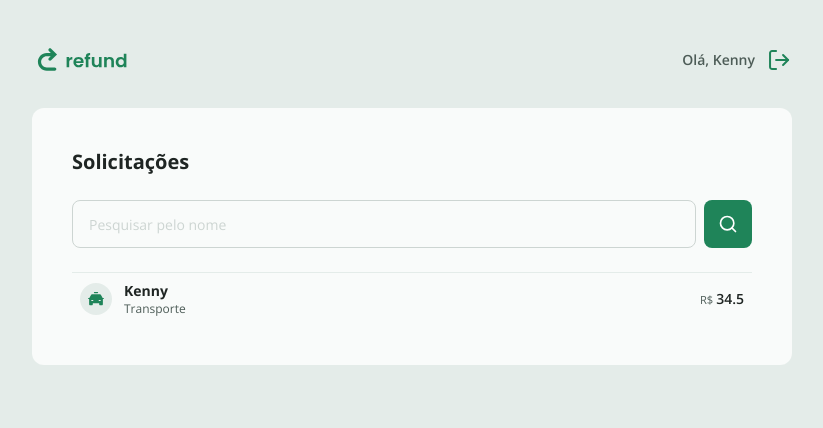
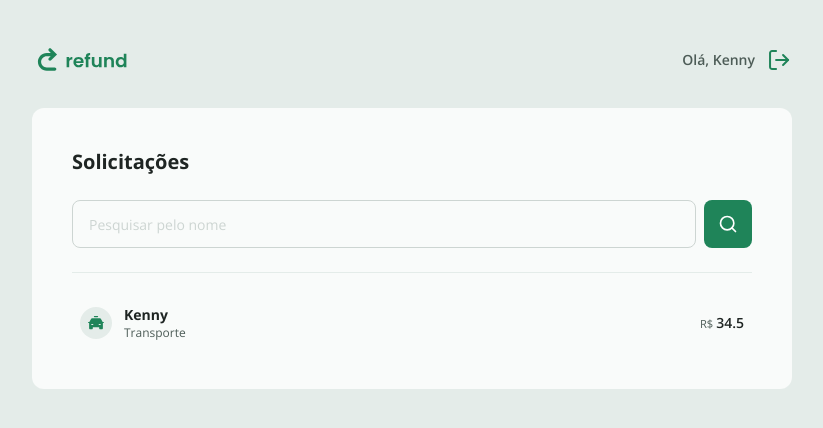
Before and after one commit to Qneji/Refund_react, a React (Vite) app: page / in a window 1280 px wide. Shown: the top 428 px of the page, without its empty margins (228-1051 px from the left). Built offline with nearby package versions, Linux system fonts and the light colour scheme.

Commit message:
Customizando o Scroll

```diff
--- a/src/index.css
+++ b/src/index.css
@@ -22,3 +22,15 @@
   background-position: right 0.7rem top 50%;
   background-size: 1.25rem auto;
 }
+
+::-webkit-scrollbar {
+  width: 0.4rem;
+}
+
+::-webkit-scrollbar-thumb {
+  background-color: #e4ece9;
+}
+
+::-webkit-scrollbar-track {
+  background-color: transparent;
+}
--- a/src/pages/Dashboard.tsx
+++ b/src/pages/Dashboard.tsx
@@ -39,7 +39,7 @@
         </Button>
       </form>
 
-      <div>
+      <div className="mt-6 flex flex-col gap-4 max-h-85 overflow-y-scroll">
         <RefundItem data={REFUND_EXAMPLE} />
       </div>
     </div>
```
